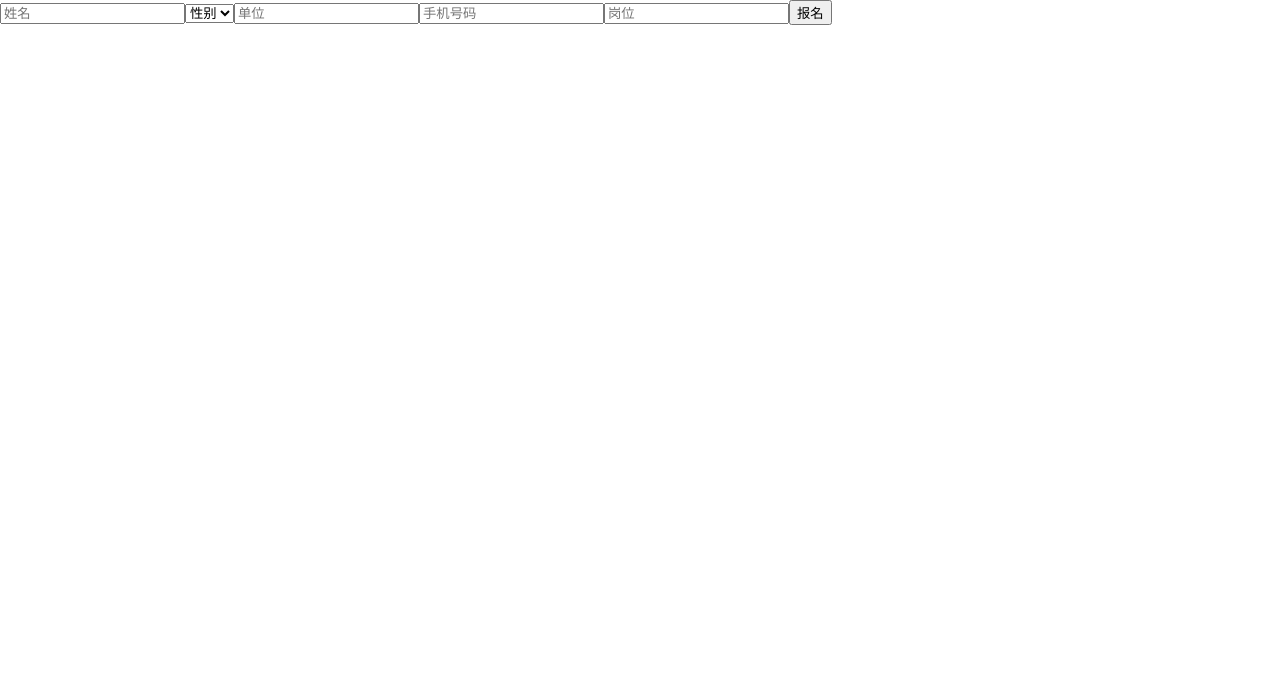
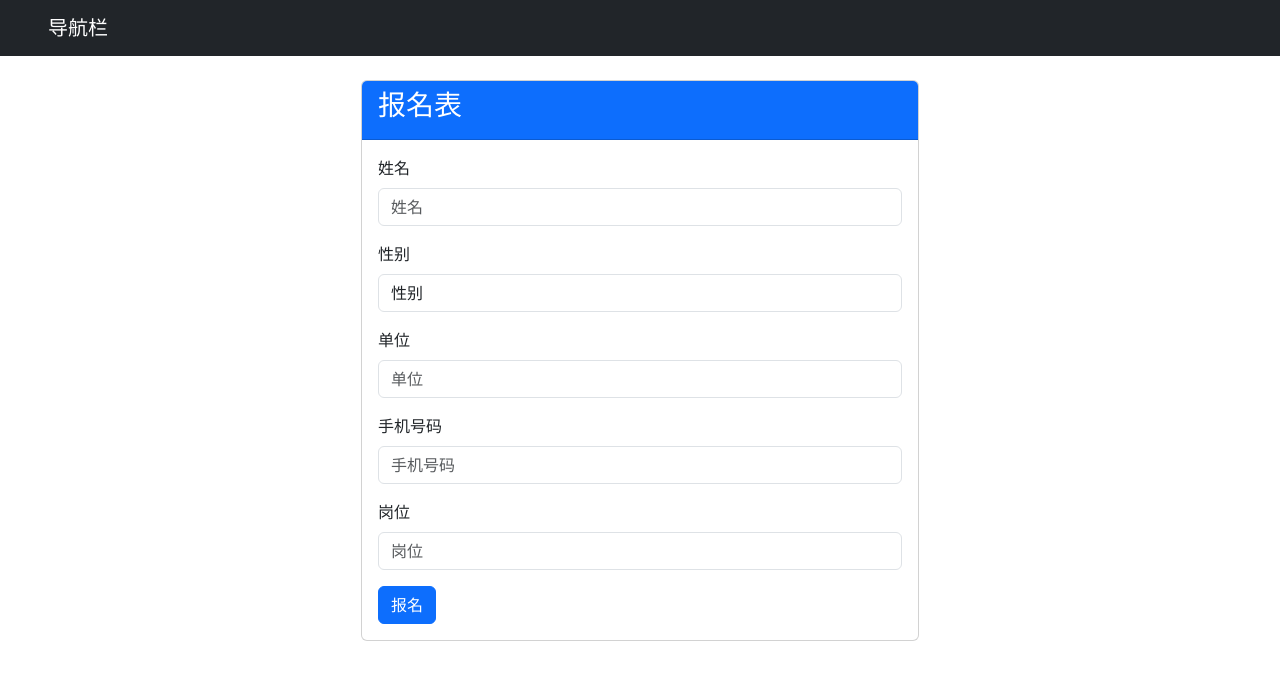
Before and after one commit to aoyangl2/-, a React (Create React App) app: page / in a window 1280 px wide. Shown: the top 680 px of the page. Built offline with nearby package versions, Linux system fonts and the light colour scheme.

Commit message:
change css

```diff
--- a/package.json
+++ b/package.json
@@ -7,10 +7,12 @@
     "@testing-library/react": "^13.4.0",
     "@testing-library/user-event": "^13.5.0",
     "axios": "^1.7.0",
+    "bootstrap": "^5.3.3",
     "react": "^18.3.1",
+    "react-bootstrap": "^2.10.2",
     "react-dom": "^18.3.1",
     "react-router-dom": "^6.23.1",
-    "react-scripts": "5.0.1",
+    "react-scripts": "^5.0.1",
     "uuid": "^9.0.1",
     "web-vitals": "^2.1.4"
   },
--- a/public/index.html
+++ b/public/index.html
@@ -15,6 +15,14 @@
       user's mobile device or desktop. See https://developers.google.com/web/fundamentals/web-app-manifest/
     -->
     <link rel="manifest" href="%PUBLIC_URL%/manifest.json" />
+
+    <link
+    rel="stylesheet"
+    href="https://cdn.jsdelivr.net/npm/bootstrap@5.3.2/dist/css/bootstrap.min.css"
+    integrity="sha384-T3c6CoIi6uLrA9TneNEoa7RxnatzjcDSCmG1MXxSR1GAsXEV/Dwwykc2MPK8M2HN"
+    crossorigin="anonymous"
+    />
+
     <!--
       Notice the use of %PUBLIC_URL% in the tags above.
       It will be replaced with the URL of the `public` folder during the build.
--- a/src/App.css
+++ b/src/App.css
@@ -1,3 +1,3 @@
-.App {
+/* .App {
   text-align: center;
-}
+} */
--- a/src/Components/Admin.js
+++ b/src/Components/Admin.js
@@ -1,5 +1,9 @@
 import React, { useEffect, useState } from 'react';
 import axios from 'axios';
+import Nav from 'react-bootstrap/Nav';
+import Navbar from 'react-bootstrap/Navbar';
+import NavDropdown from 'react-bootstrap/NavDropdown';
+import { Card, Form, Table, Button, Container } from 'react-bootstrap';
 
 const Admin = () => {
   const [users, setUsers] = useState([]);
@@ -34,17 +38,66 @@ const Admin = () => {
   };
 
   return (
-    <div>
-      <h2>已报名用户</h2>
-      <button onClick={handleDeleteAll}>删除所有报名信息</button>
-      <ul>
-        {users.map((user) => (
-          <li key={user.id}>
-            <strong>ID:</strong> {user.id}, <strong>姓名:</strong> {user.name}, <strong>性别:</strong> {user.gender}, <strong>单位:</strong> {user.institution}, <strong>手机号码:</strong> {user.telephone}, <strong>岗位:</strong> {user.position}
-          </li>
-        ))}
-      </ul>
-    </div>
+    <>
+    <Navbar expand="lg" className="navbar navbar-expand-lg navbar-dark bg-dark">
+        <Navbar.Brand href="" className="ms-5">导航栏</Navbar.Brand>
+        <Navbar.Toggle aria-controls="basic-navbar-nav" />
+        <Navbar.Collapse id="basic-navbar-nav">
+        <Nav className="me-auto">
+            {/* <Nav.Link href="#">主页</Nav.Link> */}
+            {/* <Nav.Link href="#link">Link</Nav.Link> */}
+            {/* <NavDropdown title="Dropdown" id="basic-nav-dropdown">
+            <NavDropdown.Item href="#action/3.1">Action</NavDropdown.Item>
+            <NavDropdown.Item href="#action/3.2">
+                Another action
+            </NavDropdown.Item>
+            <NavDropdown.Item href="#action/3.3">Something</NavDropdown.Item>
+            <NavDropdown.Divider />
+            <NavDropdown.Item href="#action/3.4">
+                Separated link
+            </NavDropdown.Item>
+            </NavDropdown> */}
+        </Nav>
+        </Navbar.Collapse>
+    </Navbar>
+
+    <Container className="my-4">
+            <Card>
+                <Card.Header className="bg-success text-white">
+                    <h3>已报名信息</h3>
+                </Card.Header>
+                <Card.Body>
+                    <Form>
+                        <Table striped bordered hover className="mb-4">
+                            <thead className="thead-dark">
+                                <tr>
+                                    <th>ID</th>
+                                    <th>姓名</th>
+                                    <th>性别</th>
+                                    <th>单位</th>
+                                    <th>手机号码</th>
+                                    <th>岗位</th>
+                                </tr>
+                            </thead>
+                            <tbody>
+                                {users.map(user => (
+                                    <tr key={user.id}>
+                                        <td>{user.id}</td>
+                                        <td>{user.name}</td>
+                                        <td>{user.gender}</td>
+                                        <td>{user.institution}</td>
+                                        <td>{user.telephone}</td>
+                                        <td>{user.position}</td>
+                                    </tr>
+                                ))}
+                            </tbody>
+                        </Table>
+                        <Button variant="success" className="bg-success text-white" onClick={handleDeleteAll}>删除所有报名信息</Button>
+                    </Form>
+                </Card.Body>
+            </Card>
+        </Container>
+    </>
   );
 };
 
--- a/src/Components/RegistrationForm.js
+++ b/src/Components/RegistrationForm.js
@@ -2,6 +2,13 @@
 import React, { useState } from 'react';
 import axios from 'axios';
 import { v4 as uuidv4 } from 'uuid';
+import Container from 'react-bootstrap/Container';
+import Nav from 'react-bootstrap/Nav';
+import Navbar from 'react-bootstrap/Navbar';
+import NavDropdown from 'react-bootstrap/NavDropdown';
+import Form from 'react-bootstrap/Form';
+import Button from 'react-bootstrap/Button';
+import Card from 'react-bootstrap/Card';
 
 const RegistrationForm = () => {
   const [formData, setFormData] = useState({
@@ -39,19 +46,108 @@ const RegistrationForm = () => {
   };
 
   return (
-    <form onSubmit={handleSubmit}>
-      <input type="text" name="name" value={formData.name} onChange={handleChange} placeholder="姓名" required />
-      <select name="gender" value={formData.gender} onChange={handleChange} required>
-        <option value="">性别</option>
-        <option value="Male">男</option>
-        <option value="Female">女</option>
-        <option value="Other">其他</option>
-      </select>
-      <input type="text" name="institution" value={formData.institution} onChange={handleChange} placeholder="单位" required />
-      <input type="tel" name="telephone" value={formData.telephone} onChange={handleChange} placeholder="手机号码" required />
-      <input type="text" name="position" value={formData.position} onChange={handleChange} placeholder="岗位" required />
-      <button type="submit">报名</button>
-    </form>
+    <>
+
+    <Navbar expand="lg" className="navbar navbar-expand-lg navbar-dark bg-dark">
+        <Navbar.Brand href="" className="ms-5">导航栏</Navbar.Brand>
+        <Navbar.Toggle aria-controls="basic-navbar-nav" />
+        <Navbar.Collapse id="basic-navbar-nav">
+        <Nav className="me-auto">
+            {/* <Nav.Link href="#">主页</Nav.Link> */}
+            {/* <Nav.Link href="#link">Link</Nav.Link> */}
+            {/* <NavDropdown title="Dropdown" id="basic-nav-dropdown">
+            <NavDropdown.Item href="#action/3.1">Action</NavDropdown.Item>
+            <NavDropdown.Item href="#action/3.2">
+                Another action
+            </NavDropdown.Item>
+            <NavDropdown.Item href="#action/3.3">Something</NavDropdown.Item>
+            <NavDropdown.Divider />
+            <NavDropdown.Item href="#action/3.4">
+                Separated link
+            </NavDropdown.Item>
+            </NavDropdown> */}
+        </Nav>
+        </Navbar.Collapse>
+    </Navbar>
+
+    <Container className="my-4">
+      <Card style={{ width: '50%', margin: '0 auto' }}>  {/* Adjust width as needed and center the card */}
+        <Card.Header className="bg-primary text-white">
+          <h3>报名表</h3>
+        </Card.Header>
+        <Card.Body>
+          <Form onSubmit={handleSubmit}>
+            <Form.Group className="mb-3">
+              <Form.Label>姓名</Form.Label>
+              <Form.Control
+                type="text"
+                name="name"
+                value={formData.name}
+                onChange={handleChange}
+                placeholder="姓名"
+                required
+              />
+            </Form.Group>
+
+            <Form.Group className="mb-3">
+              <Form.Label>性别</Form.Label>
+              <Form.Control
+                as="select"
+                name="gender"
+                value={formData.gender}
+                onChange={handleChange}
+                required
+              >
+                <option value="" disabled>性别</option>
+                <option value="Male">男</option>
+                <option value="Female">女</option>
+                <option value="Other">其他</option>
+              </Form.Control>
+            </Form.Group>
+
+            <Form.Group className="mb-3">
+              <Form.Label>单位</Form.Label>
+              <Form.Control
+                type="text"
+                name="institution"
+                value={formData.institution}
+                onChange={handleChange}
+                placeholder="单位"
+                required
+              />
+            </Form.Group>
+
+            <Form.Group className="mb-3">
+              <Form.Label>手机号码</Form.Label>
+              <Form.Control
+                type="tel"
+                name="telephone"
+                value={formData.telephone}
+                onChange={handleChange}
+                placeholder="手机号码"
+                required
+              />
+            </Form.Group>
+
+            <Form.Group className="mb-3">
+              <Form.Label>岗位</Form.Label>
+              <Form.Control
+                type="text"
+                name="position"
+                value={formData.position}
+                onChange={handleChange}
+                placeholder="岗位"
+                required
+              />
+            </Form.Group>
+
+            <Button variant="primary" type="submit">报名</Button>
+          </Form>
+        </Card.Body>
+      </Card>
+    </Container>
+
+    </>
   );
 };
 
```
Also changed, not shown: 1 other file (tests, documents, lock files or other folders).
